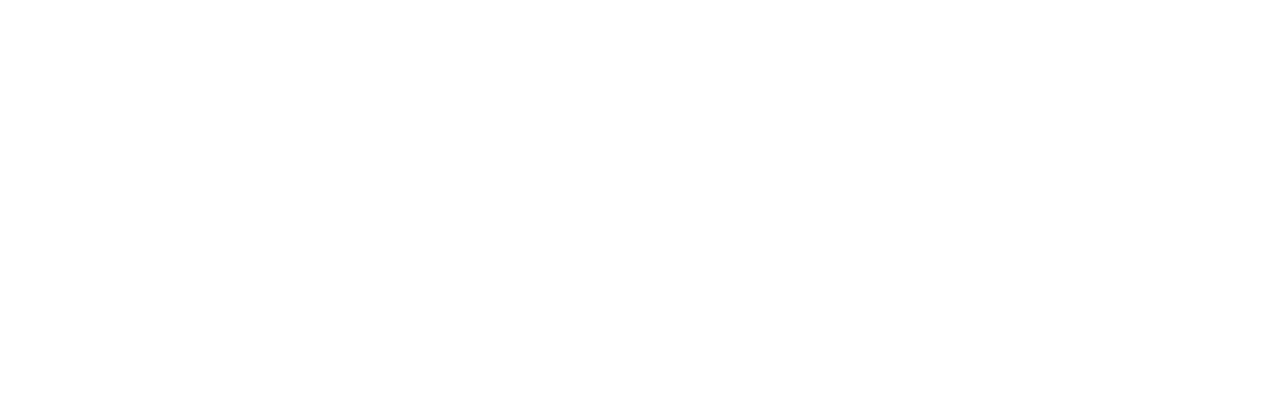
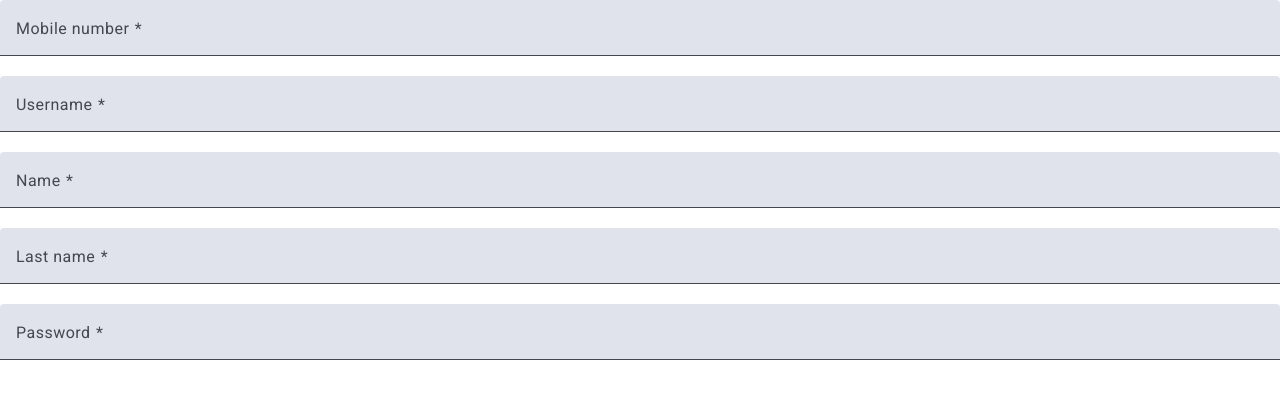
Before and after one commit to Mr-S-quidward/form-app, an Angular app: page / in a window 1280 px wide. Shown: the top 398 px of the page. Built offline with nearby package versions, Linux system fonts and the light colour scheme.

Commit message:
in progress got some errors

```diff
--- a/src/app/data/services/forms/form.service.ts
+++ b/src/app/data/services/forms/form.service.ts
@@ -1,7 +1,7 @@
 import {inject, Injectable} from '@angular/core';
 import {MockApiFormService} from '../../../domain/services/mock-api-form/mock-api-form.service';
 import {map, Observable} from 'rxjs';
-import {FormModel} from '../../../domain/models/form-config.model';
+import {DynamicFormModel} from '../../models/dynamic-form.model';
 
 @Injectable({
   providedIn: 'root'
@@ -9,9 +9,21 @@
 export class FormService {
   private _api = inject(MockApiFormService);
 
-  getFormConfig(): Observable<FormModel> {
+  getFormConfig(): Observable<DynamicFormModel> {
     return this._api.getFormConfig().pipe(
-      map(config => config.form)
+      map(config => ({
+        name: config.form.name,
+        title: config.form.title,
+        submitLabel: config.form.submitLabel,
+        fields: config.form.fields.map(field => ({
+          name: field.name,
+          title: field.title,
+          type: field.type,
+          description: field.description,
+          errorMessage: field.errorMessage,
+          required: field.required,
+        }))
+      }))
     );
   }
 }
--- a/src/app/data/utils/form.builder.util.ts
+++ b/src/app/data/utils/form.builder.util.ts
@@ -1,17 +1,21 @@
-import {FieldModel} from '../../domain/models/field.model';
 import {FormControl, FormGroup, ValidatorFn, Validators} from '@angular/forms';
+import {BaseInputModel, InputTypesEnum} from '../models/base-input.model';
 
 export class FormBuilderUtil {
-  static buildForm(fields: FieldModel[]): FormGroup {
+  static buildForm(fields: BaseInputModel[]): FormGroup {
     const group: { [key: string]: FormControl } = {};
 
     fields.forEach((field) => {
       const validators: ValidatorFn | ValidatorFn[] = [];
-
       if (field.required) validators.push(Validators.required);
-      if (field["minLength"]) validators.push(Validators.minLength(field["minLength"]));
-      if (field["maxLength"]) validators.push(Validators.maxLength(field["maxLength"]));
-      if (field["regex"]) validators.push(Validators.pattern(field["regex"]));
+      switch (field.type) {
+        case InputTypesEnum.text:
+        case InputTypesEnum.newPassword:
+          if (field["minLength"]) validators.push(Validators.minLength(field["minLength"]));
+          if (field["maxLength"]) validators.push(Validators.maxLength(field["maxLength"]));
+          if (field["regex"]) validators.push(Validators.pattern(field["regex"]));
+          break;
+      }
 
       group[field.name] = new FormControl('', validators);
     });
--- a/src/app/domain/models/form-config.model.ts
+++ b/src/app/domain/models/form-config.model.ts
@@ -4,8 +4,8 @@
   form: FormModel;
   steps: number;
   current: number;
-
-  [key: string]: any;
+  fieldErrors: {};
+  errors: [];
 }
 
 export interface FormModel {
--- a/src/app/ui/dynamic-form/dynamic-form.component.html
+++ b/src/app/ui/dynamic-form/dynamic-form.component.html
@@ -1,7 +1,54 @@
 <ng-container *ngIf="formGroup">
-  <form [formGroup]="formGroup" (ngSubmit)="onSubmitHandler($event)">
+  <form style="display: flex; flex-direction: column;" [formGroup]="formGroup" (ngSubmit)="onSubmitHandler($event)">
     @if (formConfig) {
-      @for (field of formConfig.fields; track field) {
+      @for (field of formConfig.fields;track field) {
+        @switch (field["type"]) {
+          @case (InputTypesEnum.text) {
+            <mat-form-field>
+              <mat-label>
+                {{ field["title"] }}
+              </mat-label>
+              <input matInput [type]="field['type']"
+                     [formControlName]="field['name']"
+                     [matTooltip]="field['description']">
+              @if (formGroup.get(field["name"])?.invalid) {
+                <mat-error>
+                  {{ field["errorMessage"] }}
+                </mat-error>
+              }
+            </mat-form-field>
+          }
+          @case (InputTypesEnum.newPassword) {
+            <mat-form-field>
+              <mat-label>
+                {{ field["title"] }}
+              </mat-label>
+              <input matInput [type]="field['type']"
+                     [formControlName]="field['name']"
+                     [matTooltip]="field['description']">
+              @if (formGroup.get(field["name"])?.invalid) {
+                <mat-error>
+                  {{ field["errorMessage"] }}
+                </mat-error>
+              }
+            </mat-form-field>
+<!--            @if (field["showConfirmPassword"]) {-->
+<!--              <mat-form-field>-->
+<!--                <mat-label>-->
+<!--                  {{ field["title"] }}-->
+<!--                </mat-label>-->
+<!--                <input matInput [type]="field['type']"-->
+<!--                       [formControlName]="field['name']"-->
+<!--                       [matTooltip]="field['description']">-->
+<!--                @if (formGroup.get(field["name"])?.invalid) {-->
+<!--                  <mat-error>-->
+<!--                    {{ field["errorMessage"] }}-->
+<!--                  </mat-error>-->
+<!--                }-->
+<!--              </mat-form-field>-->
+<!--            }-->
+          }
+        }
       } @empty {
       }
     }
--- a/src/app/ui/dynamic-form/dynamic-form.component.ts
+++ b/src/app/ui/dynamic-form/dynamic-form.component.ts
@@ -11,6 +11,11 @@
 import {FormBuilderUtil} from '../../data/utils/form.builder.util';
 import {FormGroup, FormsModule, ReactiveFormsModule} from '@angular/forms';
 import {NgIf} from '@angular/common';
+import {InputTypesEnum} from '../../data/models/base-input.model';
+import {MatError, MatFormField, MatLabel} from '@angular/material/form-field';
+import {MatInput} from '@angular/material/input';
+import {MatTooltip} from '@angular/material/tooltip';
+import {DynamicFormModel} from '../../data/models/dynamic-form.model';
 
 @Component({
   selector: 'app-dynamic-form',
@@ -18,7 +23,12 @@
   imports: [
     FormsModule,
     ReactiveFormsModule,
-    NgIf
+    NgIf,
+    MatFormField,
+    MatLabel,
+    MatInput,
+    MatTooltip,
+    MatError
   ],
   templateUrl: './dynamic-form.component.html',
   styleUrl: './dynamic-form.component.scss',
@@ -28,7 +38,7 @@
   @Output()
   formValueEmitter = new EventEmitter();
   @Input()
-  formConfig: FormModel | undefined;
+  formConfig: DynamicFormModel | undefined;
   formGroup: FormGroup | undefined;
 
   ngOnChanges(changes: SimpleChanges) {
@@ -37,7 +47,11 @@
       this.formGroup = FormBuilderUtil.buildForm(this.formConfig.fields);
   }
 
-  onSubmitHandler($event: any): void {
-    console.log($event);
+  onSubmitHandler($event: MouseEvent): void {
+    $event.stopPropagation();
+    $event.preventDefault();
+    console.log(this.formGroup?.value);
   }
+
+  protected readonly InputTypesEnum = InputTypesEnum;
 }
```
Also changed, not shown: src/app/data/models/dynamic-form.model.ts (added, +8 -0 lines), src/app/domain/models/field.model.ts (+10 -1 lines).
